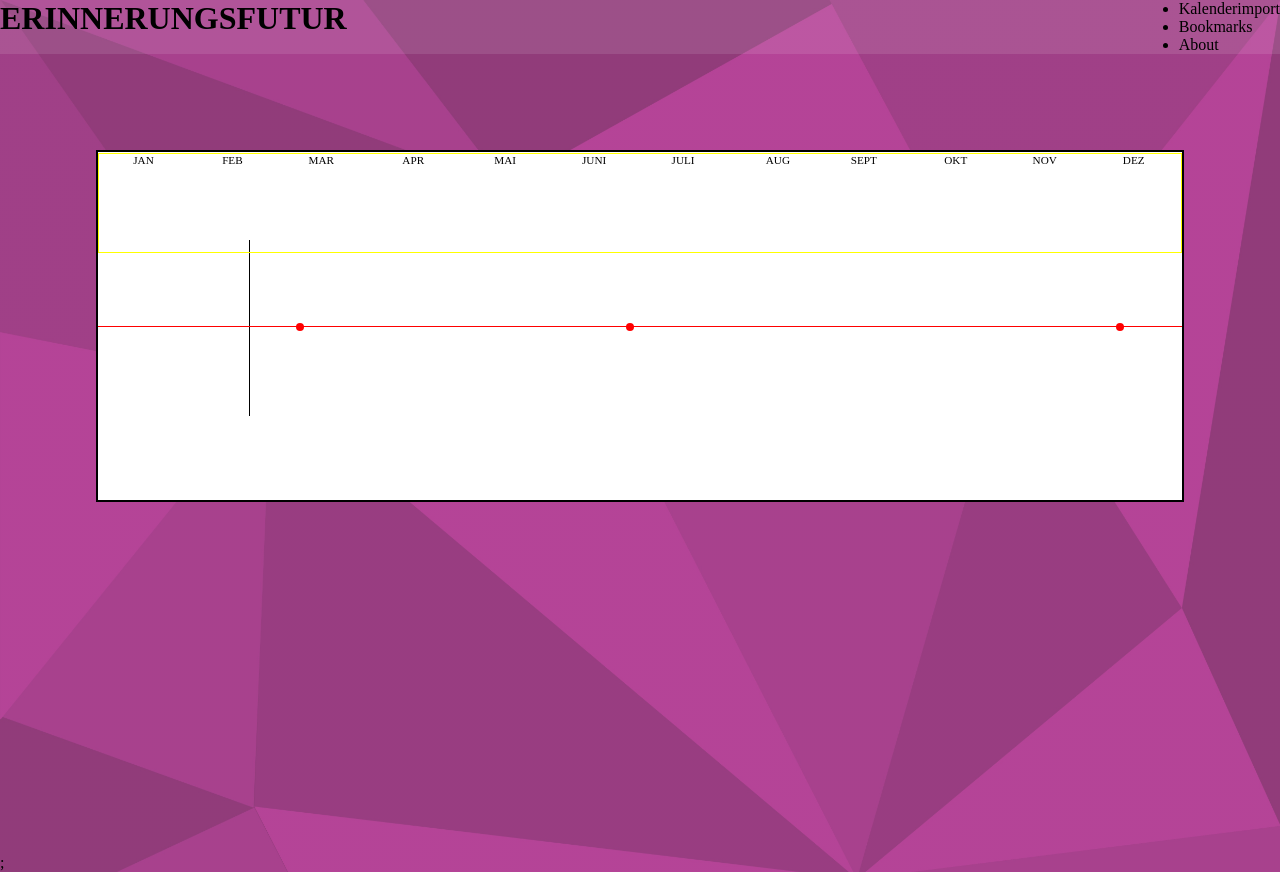
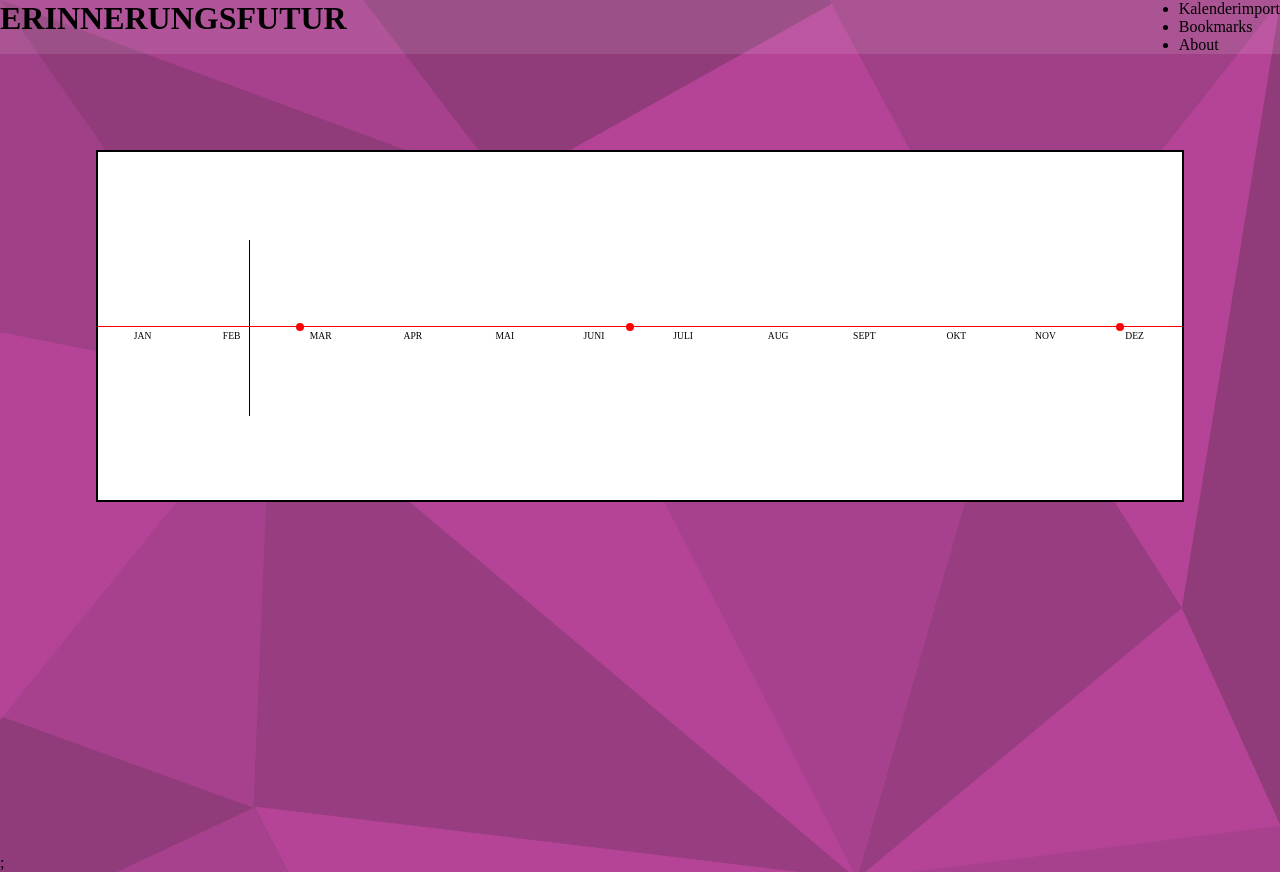
Before and after one commit to TS-Severin/erinnerungsfutur, a Next.js app: page / in a window 1280 px wide. Built offline with nearby package versions, Linux system fonts and the light colour scheme.

Commit message:
positioning month row

```diff
--- a/src/components/Timeline/Timeline.module.scss
+++ b/src/components/Timeline/Timeline.module.scss
@@ -34,11 +34,9 @@
 }
 
 .timelineMonthContainer {
-  // display: flex;
   width: 100%;
-  height: 100px;
   position: relative;
-  border: 1px solid yellow;
+  top: 51%;
   align-items: center;
   justify-items: center;
 }
--- a/src/components/TimelineMonths/TimelineMonths.js
+++ b/src/components/TimelineMonths/TimelineMonths.js
@@ -45,7 +45,7 @@ position: absolute;
 left: ${(props) => props.$percentOfYear}%;
 transform: translateX(-50%);
 text-transform: uppercase;
-font-size: 0.7rem;
+font-size: 0.6rem;
 overflow: visible;
 display: inline-block;
 `;
```
